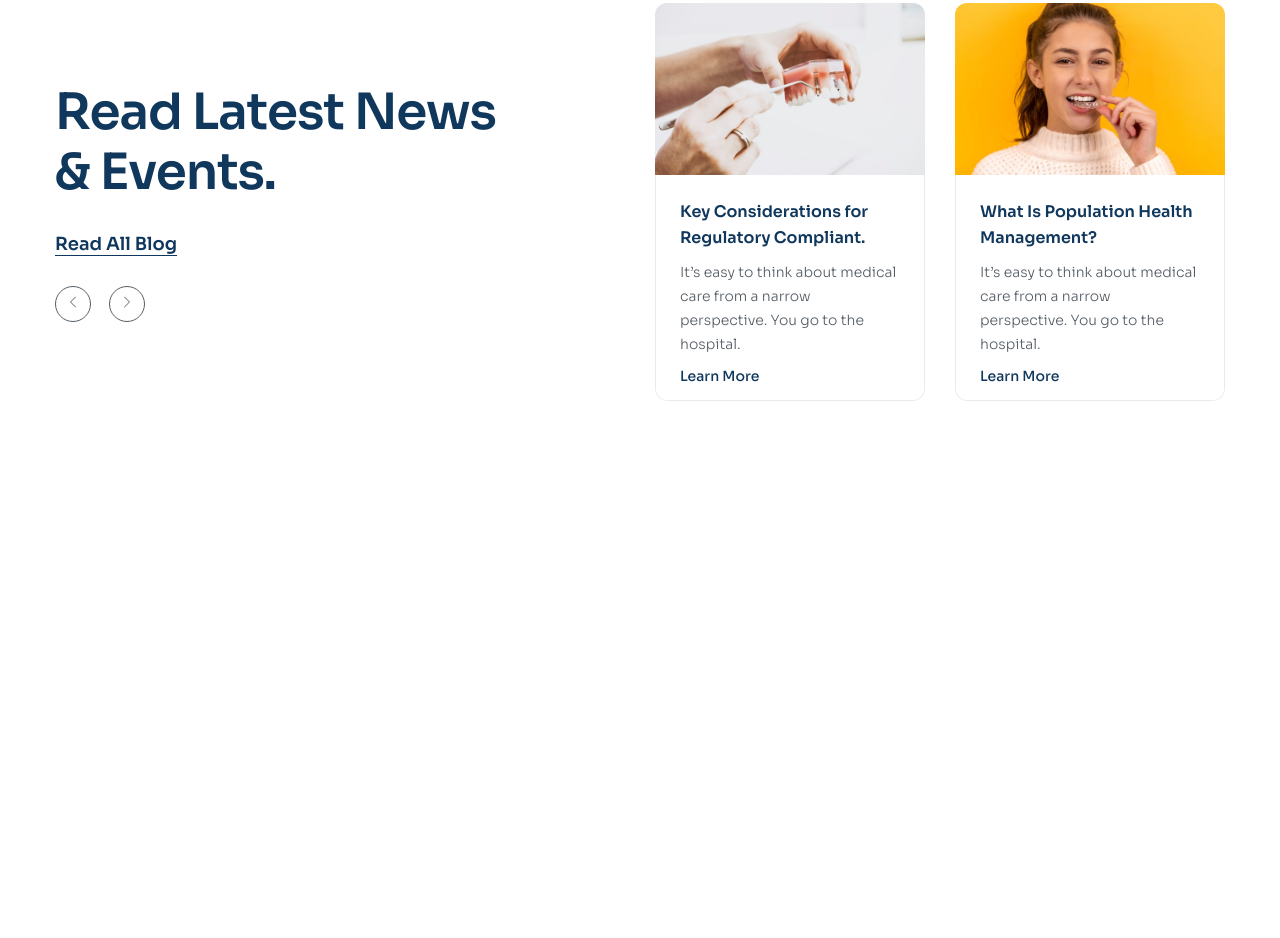
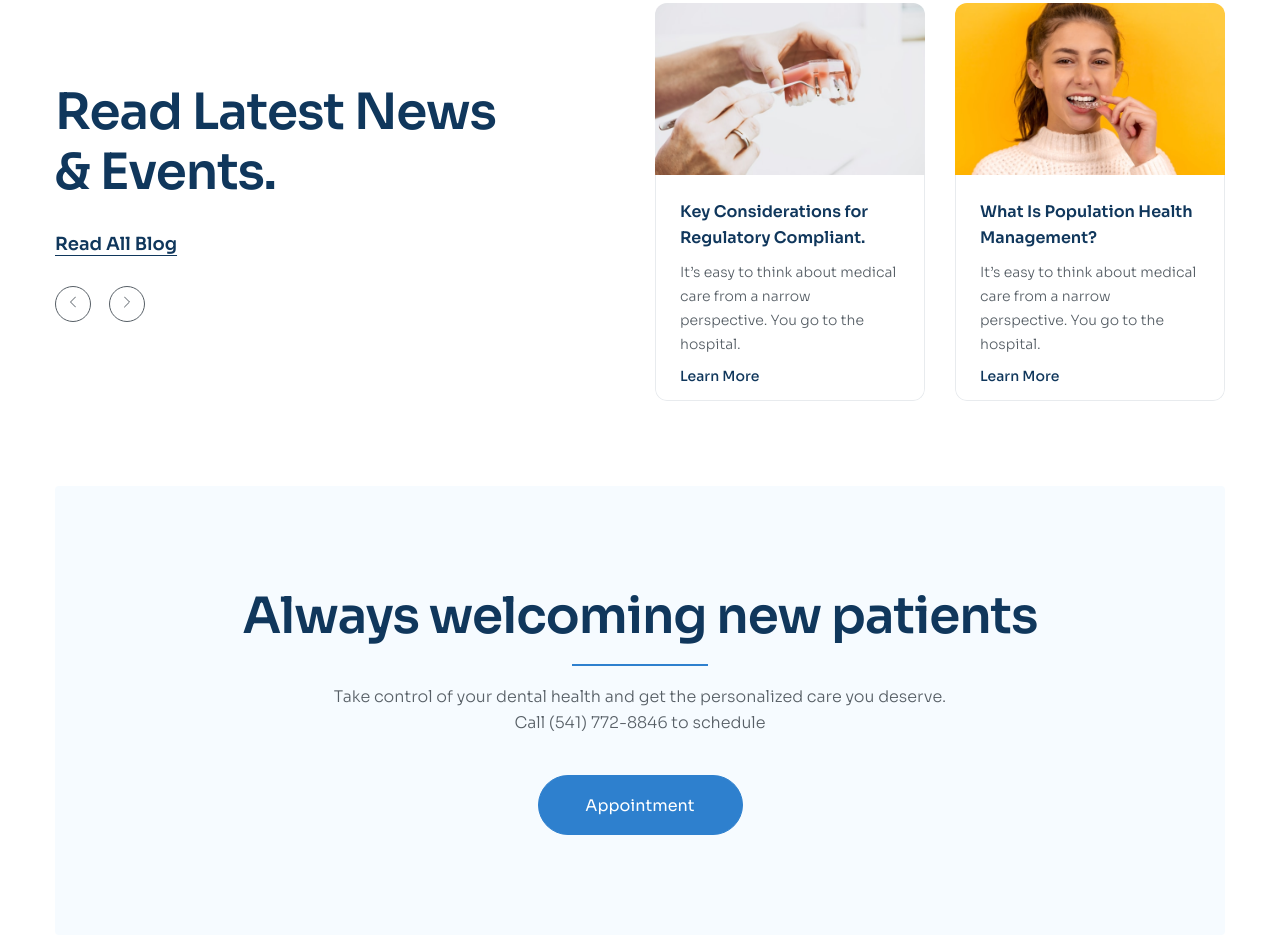
Before and after one commit to d0t666/Project-03, a plain HTML site: page index.html in a window 1280 px wide. Shown: the part 4920-5858 px from the top of the page. Before the commit the page ends 5690 px from the top, so only its background shows below. Drawn offline with Linux system fonts and the light colour scheme.

Commit message:
Làm phần appointment

```diff
--- a/assets/css/styles.css
+++ b/assets/css/styles.css
@@ -540,16 +540,24 @@ a {
 }
 .news-item:hover {
     box-shadow: 0px 18px 50px 0px rgba(0, 0, 0, 0.05);
-    transform: translateY(-10px);
+    /* transform: translateY(-5px); */
 }
 .news-item:hover .news-item__body {
     border-color: #fff;
 }
 .news-item__thumb {
+    height: 172px;
+    overflow: hidden;
+}
+.news-item:hover .news-item__img {
+    transform: scale(1.1);
+}
+.news-item__img {
     width: 100%;
-    height: 172px;
+    height: 100%;
     object-fit: cover;
     display: block;
+    transition: 0.25s;
 }
 .news-item__body {
     border: 1px solid #e8ebee;
@@ -582,3 +590,37 @@ a {
     font-weight: 500;
     margin-top: 12px;
 }
+.news-item__more:hover {
+    color: #2e80ce;
+}
+/* appointment */
+.appointment {
+    margin: 85px 0 170px;
+}
+.appointment__inner {
+    background: #f6fbff;
+    padding: 100px 70px;
+    text-align: center;
+    border-radius: 4px;
+}
+.appointment__heading {
+    position: relative;
+    padding-bottom: 20px;
+}
+.appointment__heading::after {
+    content: "";
+    width: 136px;
+    height: 2px;
+    background: #2e80ce;
+    display: block;
+    position: absolute;
+    left: 0;
+    right: 0;
+    bottom: 0;
+    margin: 0 auto;
+}
+.appointment__desc {
+    max-width: 617px;
+    margin: 18px auto 38px;
+    font-size: 1.6rem;
+}
--- a/index.html
+++ b/index.html
@@ -174,7 +174,7 @@
                 </section>
             </div>
         </header>
-        <main style="height: 5000px">
+        <main style="height: 15000px">
             <!-- Service -->
             <section class="service">
                 <div class="container">
@@ -559,12 +559,12 @@
                         <div class="news__list">
                             <!-- news item 1 -->
                             <article class="news-item">
-                                <figure>
+                                <figure class="news-item__thumb">
                                     <a href="#!">
                                         <img
                                             src="./assets/img/newsthumb_1.jpg"
                                             alt=""
-                                            class="news-item__thumb"
+                                            class="news-item__img"
                                         />
                                     </a>
                                 </figure>
@@ -587,12 +587,12 @@
                             </article>
                             <!-- news item 1 -->
                             <article class="news-item">
-                                <figure>
+                                <figure class="news-item__thumb">
                                     <a href="#!">
                                         <img
                                             src="./assets/img/newsthumb_2.jpg"
                                             alt=""
-                                            class="news-item__thumb"
+                                            class="news-item__img"
                                         />
                                     </a>
                                 </figure>
@@ -617,6 +617,22 @@
                     </div>
                 </div>
             </section>
+            <!-- Appointment -->
+            <section class="appointment">
+                <div class="container">
+                    <div class="appointment__inner">
+                        <h2 class="appointment__heading section-heading">
+                            Always welcoming new patients
+                        </h2>
+                        <p class="appointment__desc section-desc">
+                            Take control of your dental health and get the
+                            personalized care you deserve. Call (541) 772-8846
+                            to schedule
+                        </p>
+                        <a class="btn">Appointment</a>
+                    </div>
+                </div>
+            </section>
         </main>
     </body>
 </html>
```
